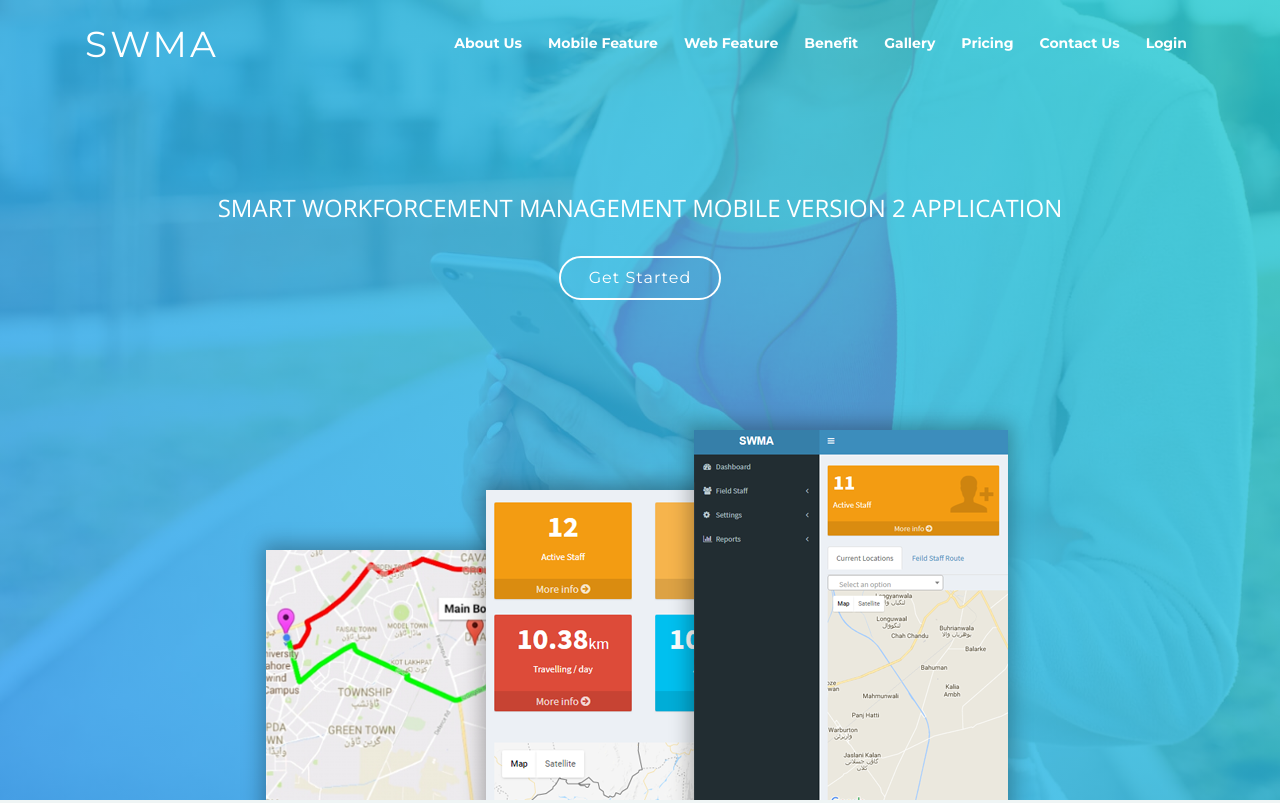
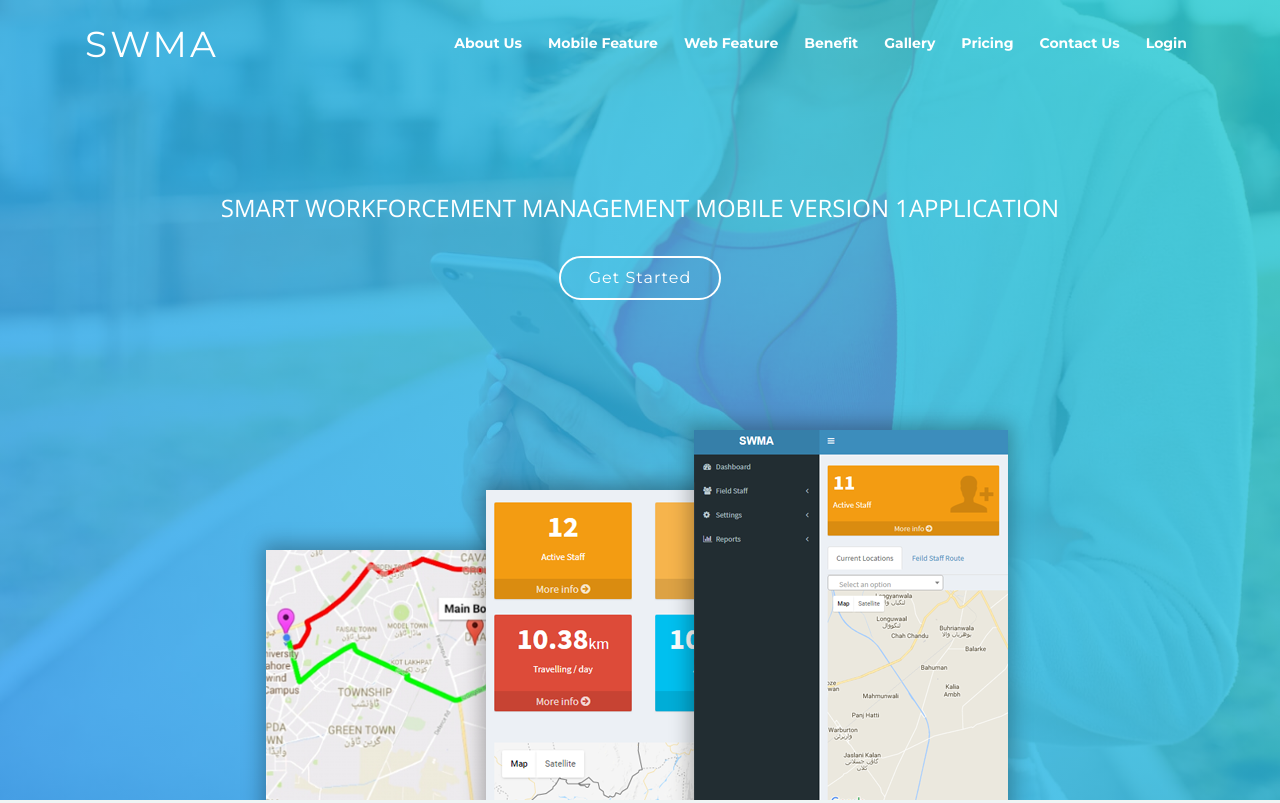
Before and after one commit to baqirali64200/sbss, a plain HTML site: page index.html in a window 1280 px wide. Shown: the top 803 px of the page. Drawn offline with nearby package versions, Linux system fonts and the light colour scheme; files whose address does not match are found by name.

Commit message:
Revert "bugfix/home2"

```diff
--- a/index.html
+++ b/index.html
@@ -64,7 +64,7 @@
 
     <div class="intro-text">
       <h2><strong></strong></h2>
-      <p>SMART WORKFORCEMENT MANAGEMENT MOBILE VERSION 2 APPLICATION</p>
+      <p>SMART WORKFORCEMENT MANAGEMENT MOBILE VERSION 1APPLICATION</p>
       <div class="d-flex">
       <a href="https://softvilla.com.pk/connect.html" class="btn-get-started scrollto">Get Started</a>
      <!-- <a href="apk/apk-demo-08112018.apk" class="btn-get-started scrollto">Free Demo</a> -->
```
